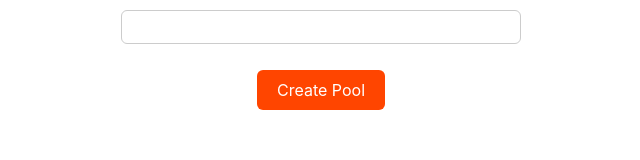
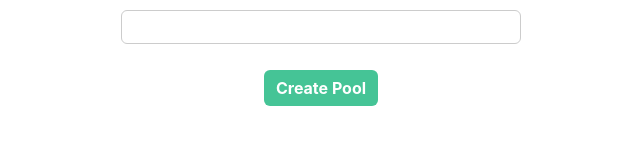
Before and after one commit to PedroLunet/svelteTutorial, a Svelte app in the folder sveltePools/: page / in a window 1280 px wide. Both pictures are taken after a click on the item "Add New Pool". Shown: the part 451-611 px from the top of the page, without its empty margins (319-959 px from the left). Built offline with nearby package versions, Linux system fonts and the light colour scheme.

Commit message:
Custom Button Component

```diff
--- a/sveltePools/src/components/CreatePoolForm.svelte
+++ b/sveltePools/src/components/CreatePoolForm.svelte
@@ -1,4 +1,5 @@
 <script>
+	import Button from '../shared/Button.svelte';
 	let fields = { question: '', answerA: '', answerB: '' };
 
 	const handleSubmit = () => {
@@ -20,7 +21,7 @@
 		<label for="answer-b">Pool Answer B:</label>
 		<input type="text" id="answer-b" bind:value={fields.answerB} />
 	</div>
-	<button>Create Pool</button>
+	<Button flat type="secondary">Create Pool</Button>
 </form>
 
 <style>
@@ -42,12 +43,4 @@
 		color: orangered;
 		font-weight: bold;
 	}
-	button {
-		background-color: orangered;
-		color: white;
-		border: none;
-		padding: 10px 20px;
-		border-radius: 6px;
-		cursor: pointer;
-	}
 </style>
--- /dev/null
+++ b/sveltePools/src/shared/Button.svelte
@@ -0,0 +1,42 @@
+<script>
+	export let type = 'primary';
+	export let flat = false;
+	export let inverse = false;
+</script>
+
+<button class={type} class:flat class:inverse>
+	<slot></slot>
+</button>
+
+<style>
+	button {
+		border: 0;
+		cursor: pointer;
+		padding: 8px 12px;
+		border-radius: 6px;
+		font-weight: bold;
+		box-shadow: 1px 2px 3px rgba(0, 0, 0, 0.2);
+	}
+	.primary {
+		background-color: orangered;
+		color: white;
+	}
+	.secondary {
+		background-color: #45c496;
+		color: white;
+	}
+	.flat {
+		box-shadow: none;
+	}
+
+	.primary.inverse {
+		background-color: white;
+		color: orangered;
+		border: 1px solid orangered;
+	}
+	.secondary.inverse {
+		background-color: white;
+		color: #45c496;
+		border: 1px solid #45c496;
+	}
+</style>
```
